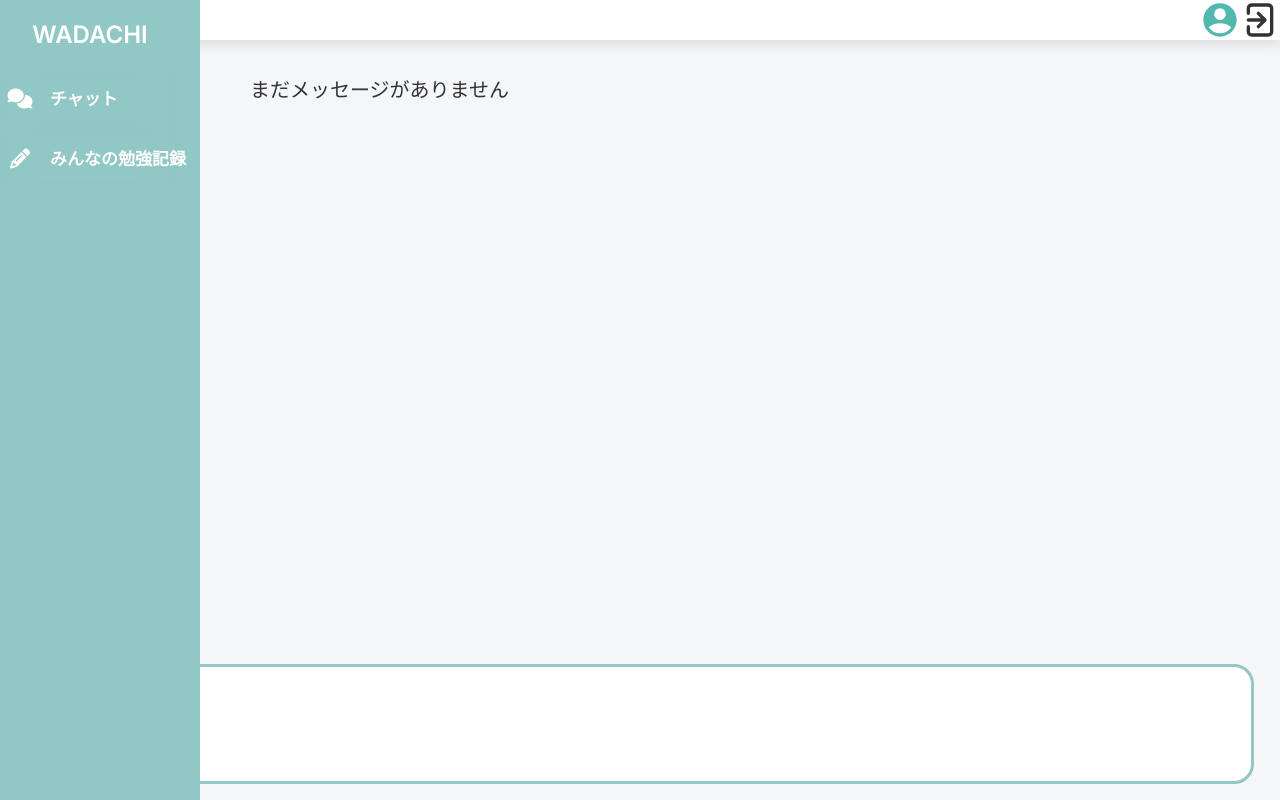
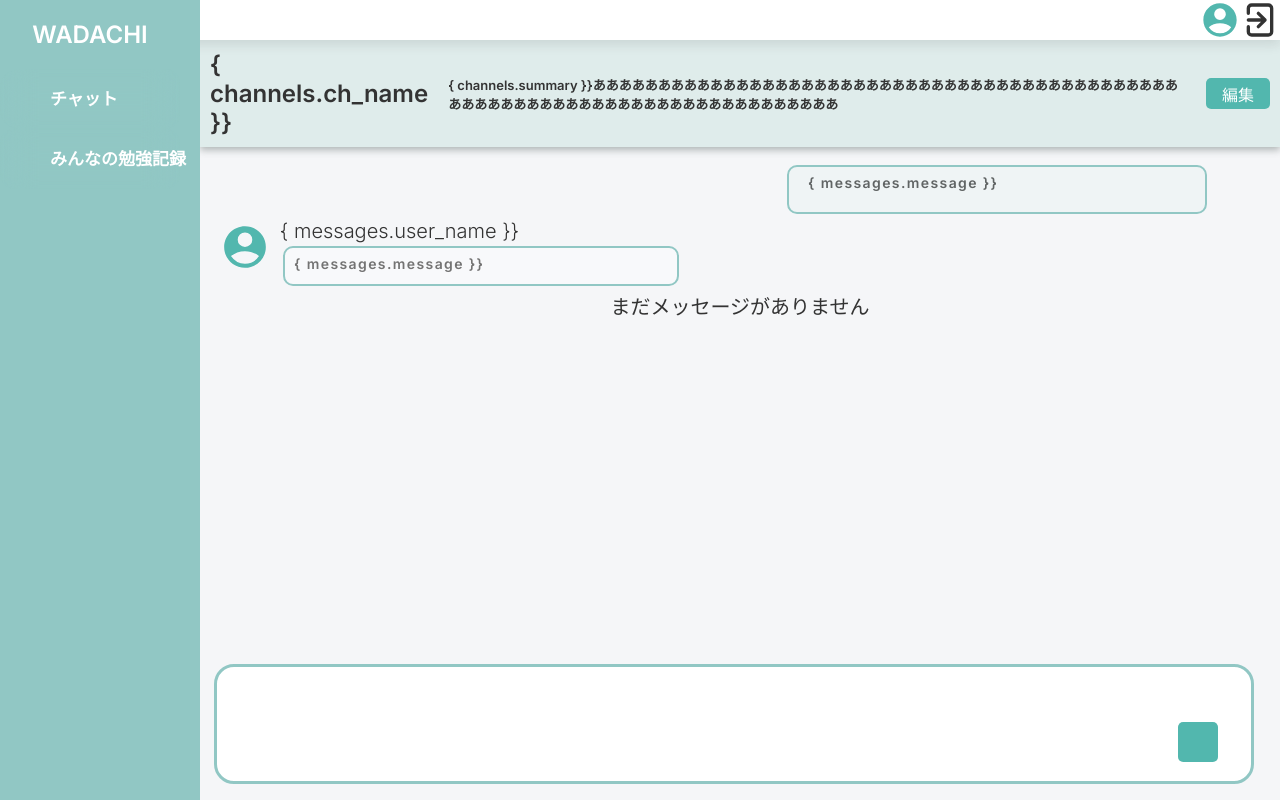
Before and after one commit to spring-hackathon-e/Wadachi, a Flask app: template templates/detail.html in a window 1280 px wide. Run offline with Flask 2, Linux system fonts and the light colour scheme; the template is opened without the code that fills it, so the values that code supplies are empty; parts of the project's set-up code (start-up, migrations or seed data) failed here and were passed over.

Commit message:
detail修正

```diff
--- a/static/css/detail.css
+++ b/static/css/detail.css
@@ -2,29 +2,37 @@
   min-height: 100vh;
   width: 100%;
   background-color: var(--snow);
-  box-shadow: 0 0 30px var(--wood);
   z-index: 2;
   display: flex;
   flex-direction: column;
-  padding-left: 10px;
+  /* padding-left: 10px; */
+}
+.chat-main{
+  padding-left:200px;
 }
 
 #chat-header {
-  background-color: var(--baby_pink);
-  height: 8vh;
-  width: calc(100vw - 70px);
+  background-color: var(--pailgreen);
+  /* height: 8vh; */
+  width: calc(100% - 200px);
   position: fixed;
   top: 0;
   color: var(--snow);
   font-weight: 600;
   display: flex;
   align-items: center;
-  gap: 2rem;
-  padding-left: 20px;
+  gap: 1rem;
+  /* padding-left: 20px; */
+  padding: 2.5rem 0.5rem 0.5rem;
   z-index: 2;
-  box-shadow: 0px 10px 10px 0px var(--wood);
+  box-shadow: 0px 3px 7px #616c6b78;
 }
 
+#chat-header .smaller-btn{
+background: var(--accentgreen);
+padding: 0.2em 1em;
+white-space: nowrap;
+}
 #chatroom-name {
   font-size: larger;
 }
@@ -38,10 +46,10 @@
 #message-area {
   min-height: 100vh;
   width: 100%;
-  padding-top: calc(8vh + 10px);
-  padding-right: 20px;
+  padding-top: calc(2rem + 10px);
+  padding-right: 1rem;
   padding-bottom: calc(20vh + 10px);
-  padding-left: 20px;
+  padding-left: 1rem;
   overflow-y: scroll;
   overflow-x: hidden;
   display: flex;
@@ -60,6 +68,7 @@
 }
 
 .user-name {
+
 }
 
 .my-messages {
@@ -136,7 +145,7 @@
   position: fixed;
   /* bottom: 2%; */
   inset: auto 2% 2% auto;
-  width: calc(100vw - 70px);
+  width:calc(100% - 200px - 2rem);
   height: 15vh;
   background-color: var(--white);
   background-size: contain;
@@ -148,13 +157,10 @@
 }
 
 .typing-box {
-  backdrop-filter: blur(16px);
-  -webkit-backdrop-filter: blur(16px);
   height: 80%;
-  width: 80%;
+  width: 95%;
   margin: auto;
   position: relative;
-  background-color: var(--snow);
   border-radius: 16px;
 }
 
@@ -173,7 +179,7 @@
 
 #add-message-btn {
   position: absolute;
-  background-color: var(--carbon);
+  background-color: var(--accentgreen);
   height: 40px;
   width: 40px;
   line-height: 47px;
--- a/templates/detail.html
+++ b/templates/detail.html
@@ -1,44 +1,37 @@
 {% extends 'base.html' %}
 {% block title %}
-<link rel="stylesheet" href="https://cdnjs.cloudflare.com/ajax/libs/font-awesome/6.4.0/css/all.min.css"
-  integrity="sha512-iecdLmaskl7CVkqkXNQ/ZH/XLlvWZOJyj7Yy7tcenmpD1ypASozpmT/E0iPtmFIB46ZmdtAc9eNBvH0H/ZpiBw=="
-  crossorigin="anonymous" referrerpolicy="no-referrer" />
 <title>chatroom</title>
-<style>
-  @import url(/static/css/styles.css);
-  /* 後で消す */
-</style>
 {% endblock %}
 {% block body %}
-<div class="main-container">
+<div class="main-container chat-main">
   <div class="chat-box">
     <div id="chat-header">
       <!-- もしuidとチャンネル作成者が同じならタイトル、説明を編集可能にする -->
-      <p id="chatroom-name">{{ channel.name }}</p>
-      {% if channel.abstract is not none %}
-      <p id="chatroom-description">{{ channel.abstract }}</p>
-      {% endif %}
-      {% if uid == channel.uid %}
+      <p id="chatroom-name">{ channels.ch_name }}</p>
+      <!-- % if channels.summary is not none % -->
+      <p id="chatroom-description">{ channels.summary
+        }}あああああああああああああああああああああああああああああああああああああああああああああああああああああああああああああああああああああああああああ</p>
+      <!--% endif %-->
+      <!-- % if udser_id == channels.user_id % -->
       <button id='channel-update' class="basic-btn smaller-btn">編集</button>
       {% include 'modal/update-channel.html' %}
-      {% endif %}
+      <!-- % endif % -->
     </div>
     <div id="message-area">
-      {% if messages|length > 0 %}
-      {% for message in messages %}
-      {% if message.uid == uid %}
+      <!-- % if messages|length > 0 % -->
+      <!-- % for message in messages % -->
+      <!-- % if messages.user_id == user_id % -->
       <div class="my-messages">
-        <p class="box box-right">{{ message.message }}</p>
+        <p class="box box-right">{ messages.message }}</p>
         <form action="/delete_message" method="POST">
-          <input type="hidden" value="{{ channel.id }}" name="channel_id" />
-          <button class="delete-message-btn" name="message_id" value="{{ message.id }}">
-            <ion-icon name="trash-bin-outline"></ion-icon>
+          <input type="hidden" value="{ channel.id }}" name="channel_id" />
+          <button class="delete-message-btn" name="message_id" value="{ message.id }}">
+            <!-- <ion-icon name="trash-bin-outline"></ion-icon> -->
           </button>
         </form>
       </div>
-      {% else %}
+      <!-- % else % -->
       <div class="messages_box">
-
         <figure class="chat_user"><svg xmlns="http://www.w3.org/2000/svg" xmlns:xlink="http://www.w3.org/1999/xlink"
             width="50" height="50" viewBox="0 0 24 24">
             <g fill="none" fill-rule="evenodd">
@@ -49,31 +42,45 @@
             </g>
           </svg>
         </figure>
-
         <div class="messages">
-          <p class="user-name">{{ message.user_name }}</p>
-          <p class="box box-left">{{ message.message }}</p>
+          <p class="user-name">{ messages.user_name }}</p>
+          <p class="box box-left">{ messages.message }}</p>
         </div>
       </div>
-      {% endif %}
-      {% endfor %}
-      {% else %}
+      <!-- % endif % -->
+      <!-- % endfor % -->
+      <!-- % else % -->
       <div>
-        <p>まだメッセージがありません</p>
+        <p class="center">まだメッセージがありません</p>
       </div>
-      {% endif %}
+      <!-- % endif % -->
     </div>
     <div class="typing-box-wrapper">
       <form class="typing-box" action="/message" method="POST">
         <textarea name="message" id="message" autofocus></textarea>
-        <input type="hidden" name="channel_id" value="{{ channel.id }}" />
+        <input type="hidden" name="channel_id" value="{ channel.id }}" />
         <button type="submit" id="add-message-btn">
-          <ion-icon name="paper-plane"></ion-icon>
+          <i class="fa-solid fa-paper-plane"></i>
+          <!-- <ion-icon name="paper-plane"></ion-icon> -->
         </button>
       </form>
     </div>
   </div>
+  {% include 'modal/update-channel.html' %}
 </div>
+<script>
+  function resizeContents() {
+    let head_height = document.getElementById('chat-header').offsetHeight;
+    let pddTop = head_height + 15;
+    document.getElementById("message-area").style.paddingTop = `${pddTop}px`;
+  }
+  window.onload = function () {
+    resizeContents();
+  };
+  window.onresize = function () {
+    resizeContents();
+  };
+</script>
 {% endblock %}
 {% block script %}
 <script type="text/javascript">
```
